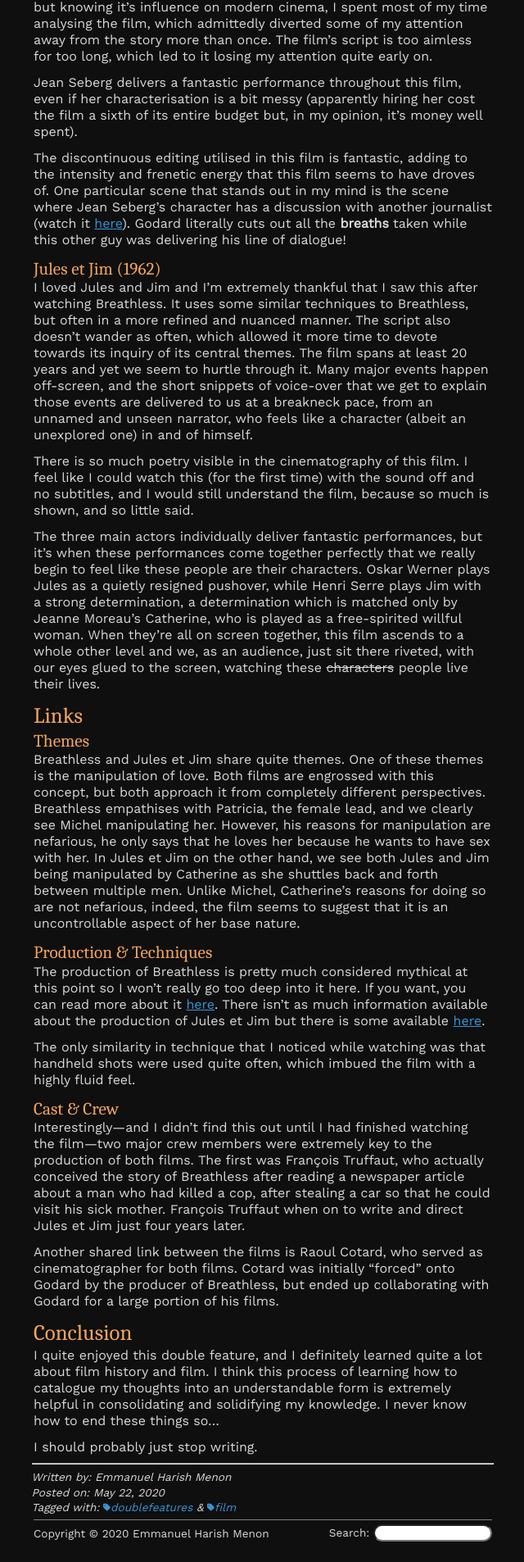
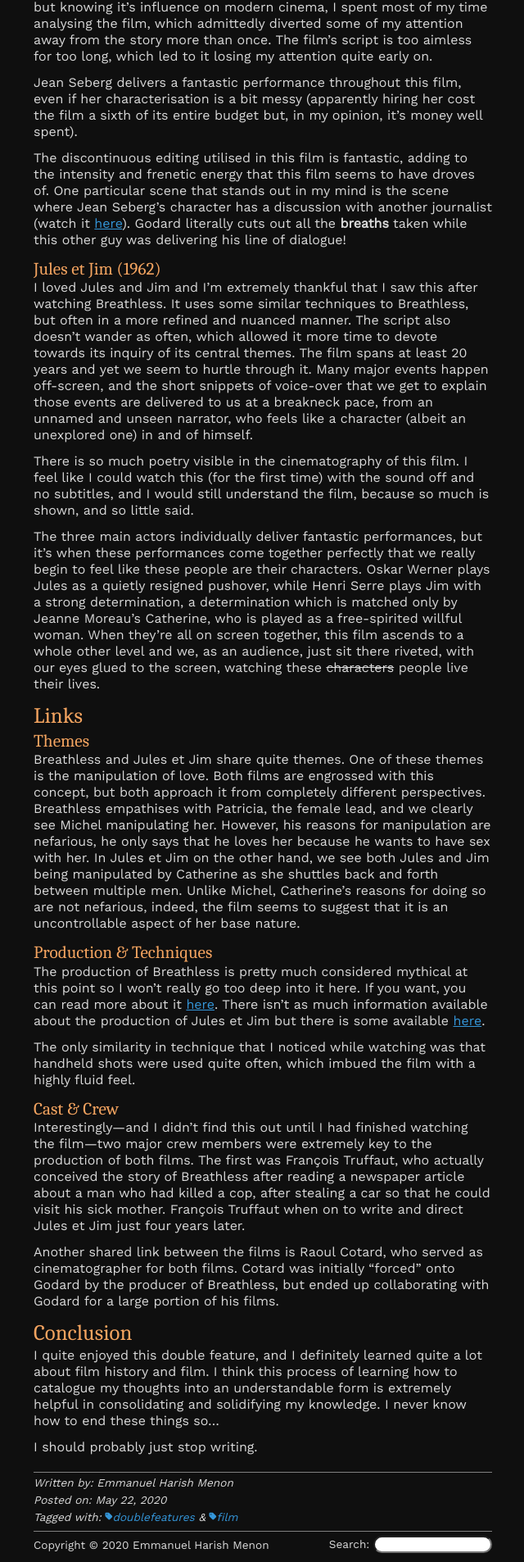
Before and after one commit to emmanuelmenon/emmanuelmenon.github.io, a Jekyll site: the page built from _posts/2020-05-22-breathless-jules-et-jim-double-feature.md, in a window 1280 px wide. Shown: the part 1254-3160 px from the top of the page at 82% size, without its empty margins (319-959 px from the left). Built offline with Jekyll 4.4.1, drawn with Linux system fonts in a browser that asks for light colours; nearby versions of some CDN libraries.

Commit message:
Update list styling

```diff
--- a/_layouts/post.html
+++ b/_layouts/post.html
@@ -3,9 +3,8 @@
 ---
 <article>
     <h1>{{ page.title }}</h1>
-    <div>{{ content }}</div>
+    <div class="post">{{ content }}</div>
     <div class="post-meta">
-        <hr>
         <p>Written by: Emmanuel Harish Menon<p>
         <p>Posted on: {{ page.date | date: "%b %d, %Y" }}</p>
         <p>Tagged with:
--- a/assets/css/styles.css
+++ b/assets/css/styles.css
@@ -42,7 +42,7 @@
 strong { font-weight: 700; }
 
 /* lists */
-#content ul li, #content ol li { margin: 1rem 0 -0.5rem 1.5rem; }
+#content ul li, #content ol li { margin: 0.5rem 0 0rem 1.5rem; }
 #content ul li { list-style-type: disc; }
 #content ol li { list-style-type: lower-roman; }
 
@@ -69,8 +69,9 @@
 
 /* posts */
 article { padding: 0; }
-.post-meta { margin: -0.15rem; font-style: italic; font-size: 0.85em; }
-.post-meta p { margin-bottom: 0; margin-top: 0.1rem;}
+.post { border-bottom: 0.1rem solid #808080; padding-bottom: 0.5rem;}
+.post-meta { font-style: italic; font-size: 0.85em; }
+.post-meta p { margin-bottom: 0; margin-top: 0.25rem;}
 .post-meta a { text-decoration: none; }
 
 /* sidebar */
```
